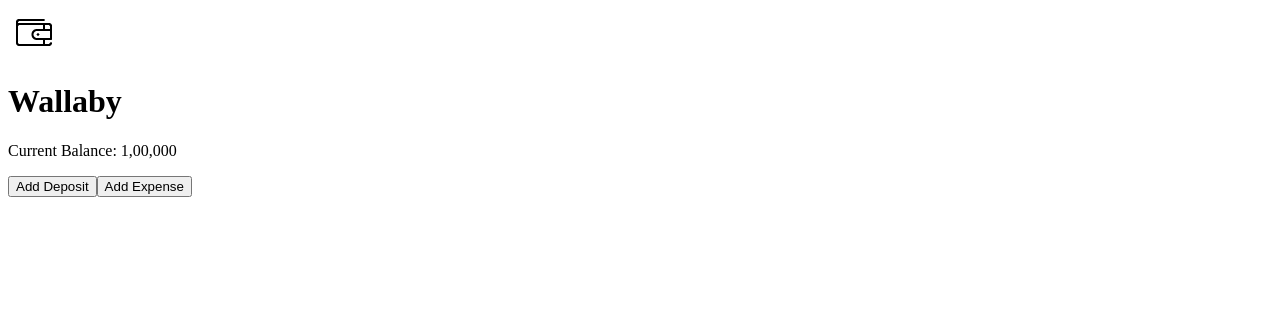
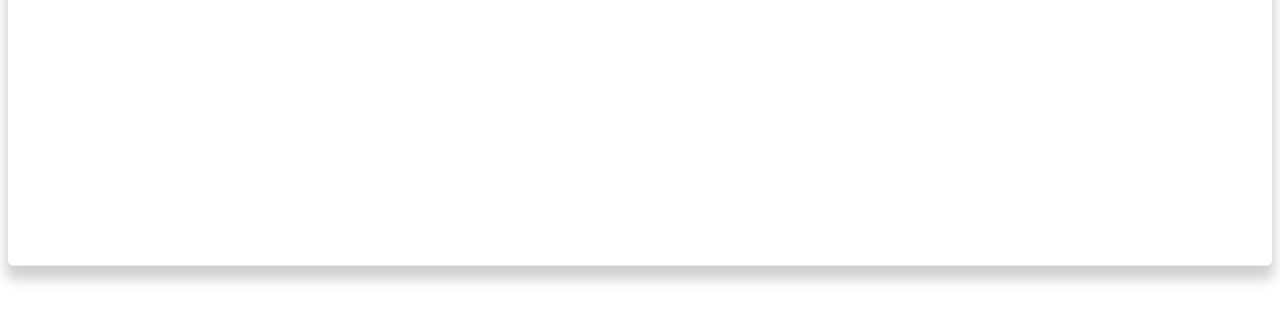
Before and after one commit to amite/wallaby, a React (Create React App) app: page / in a window 1280 px wide. Shown: the top 322 px of the page. Built offline with nearby package versions, Linux system fonts and the light colour scheme; the HTML template or start-up script is replaced by a standard one.

Commit message:
extracted components

```diff
--- a/src/App.js
+++ b/src/App.js
@@ -1,20 +1,20 @@
 import React, { Component } from 'react'
 
-import wallet from './img/wallet.png'
+import Paper from './components/Paper'
+import Header from './components/Header'
+import Status from './components/Status'
+import Button from './components/Button'
 
 class App extends Component {
   render() {
     return (
       <div className="App">
-        <div className="paper">
-          <header>
-            <img src={wallet} alt="Wallet" id="logo" />
-            <h1 className="title">Wallaby</h1>
-          </header>
-          <p className="status">Current Balance: 1,00,000</p>
-          <button className="deposit">Add Deposit</button>
-          <button className="withdraw">Add Expense</button>
-        </div>
+        <Paper>
+          <Header />
+          <Status />
+          <Button className="deposit">Add Deposit</Button>
+          <Button className="withdraw">Add Expense</Button>
+        </Paper>
       </div>
     )
   }
--- /dev/null
+++ b/src/components/Button.js
@@ -0,0 +1,7 @@
+import React from 'react'
+
+const Button = ({ children, ...rest }) => {
+  return <button {...rest}>{children}</button>
+}
+
+export default Button
--- /dev/null
+++ b/src/components/Header.js
@@ -0,0 +1,13 @@
+import React from 'react'
+import wallet from '../img/wallet.png'
+
+const Header = () => {
+  return (
+    <header>
+      <img src={wallet} alt="Wallet" id="logo" />
+      <h1 className="title">Wallaby</h1>
+    </header>
+  )
+}
+
+export default Header
--- /dev/null
+++ b/src/components/Paper.js
@@ -0,0 +1,7 @@
+import React from 'react'
+
+import './paper.css'
+
+const Paper = ({ children }) => <div className="paper">{children}</div>
+
+export default Paper
--- /dev/null
+++ b/src/components/Status.js
@@ -0,0 +1,7 @@
+import React from 'react'
+
+const Status = () => {
+  return <p className="status">Current Balance: 1,00,000</p>
+}
+
+export default Status
--- /dev/null
+++ b/src/components/paper.css
@@ -0,0 +1,12 @@
+.paper {
+  text-align: center;
+  background: #ffffff;
+  padding: 20px 30px;
+  box-shadow: 0 14px 8px 0 rgba(0, 0, 0, 0.08),
+    0 9px 16px 4px rgba(0, 0, 0, 0.12);
+  position: relative;
+  top: 40%;
+  transform: translateY(-50%);
+  min-height: 475px;
+  border-radius: 5px;
+}
--- a/src/css/index.css
+++ b/src/css/index.css
@@ -237,19 +237,6 @@ body {
 /* .pageContainer {
 } */
 
-.paper {
-  text-align: center;
-  background: #ffffff;
-  padding: 20px 30px;
-  box-shadow: 0 14px 8px 0 rgba(0, 0, 0, 0.08),
-    0 9px 16px 4px rgba(0, 0, 0, 0.12);
-  position: relative;
-  top: 40%;
-  transform: translateY(-50%);
-  min-height: 475px;
-  border-radius: 5px;
-}
-
 #logo {
   border: 2px solid #3d44c4;
   border-radius: 50%;
```
